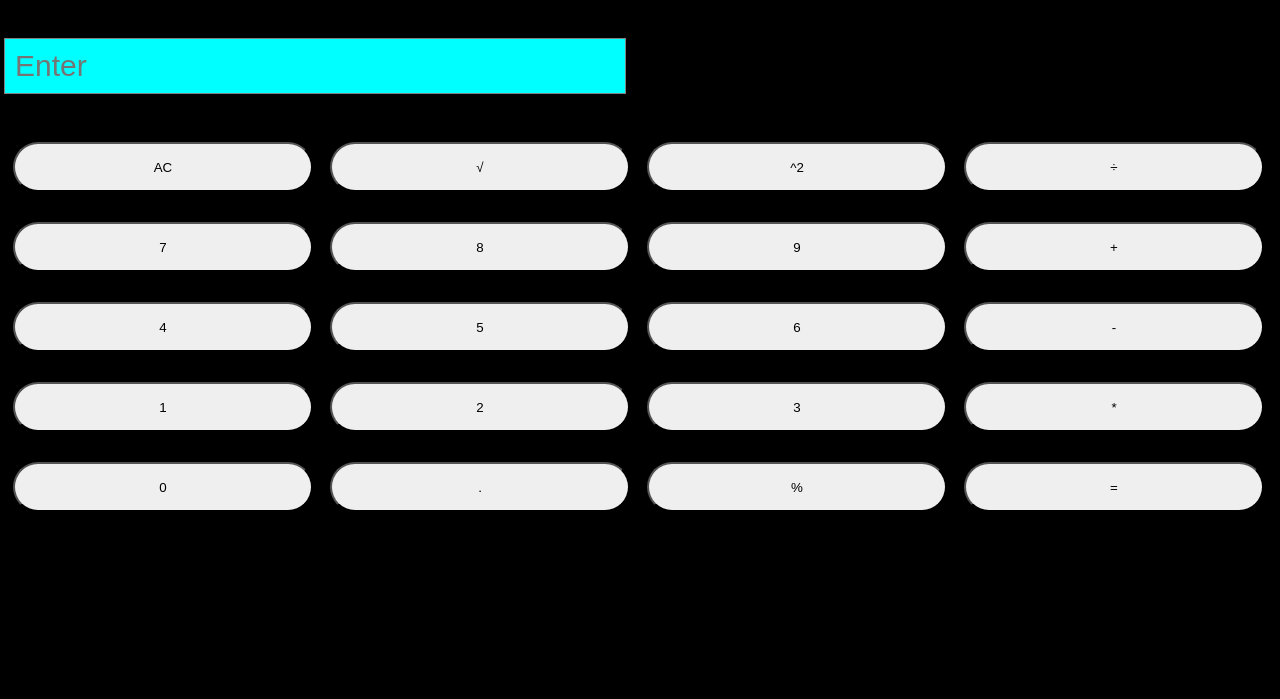
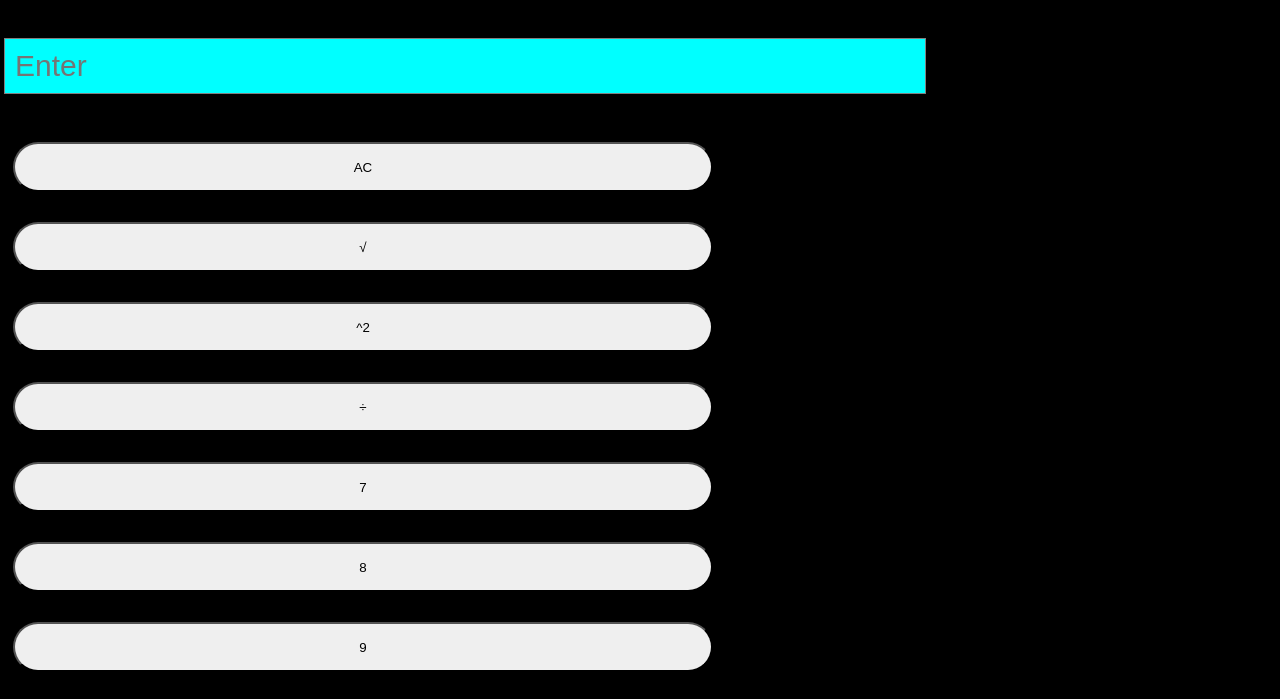
Before and after one commit to TEYTEY4U/Calculator_De_Calc, a plain HTML site: page index.html in a window 1280 px wide. Shown: the part 70-769 px from the top of the page. Drawn offline with Linux system fonts and the light colour scheme.

Commit message:
Update calc.css

```diff
--- a/calc.css
+++ b/calc.css
@@ -18,7 +18,7 @@ background-color:cyan;
 margin-top:20px;
 padding:10px 10px;
 heigth:70px;
-width:600px;
+width:900px;
 margin-left:4px;
 }
 button{
@@ -27,7 +27,7 @@ margin-top:30px;
 margin-left:13px;
 padding:10px 10px;
 height:50px;
-width:300px;
+width:700px;
 }
 button:hover{
 background-color:aqua;
```
